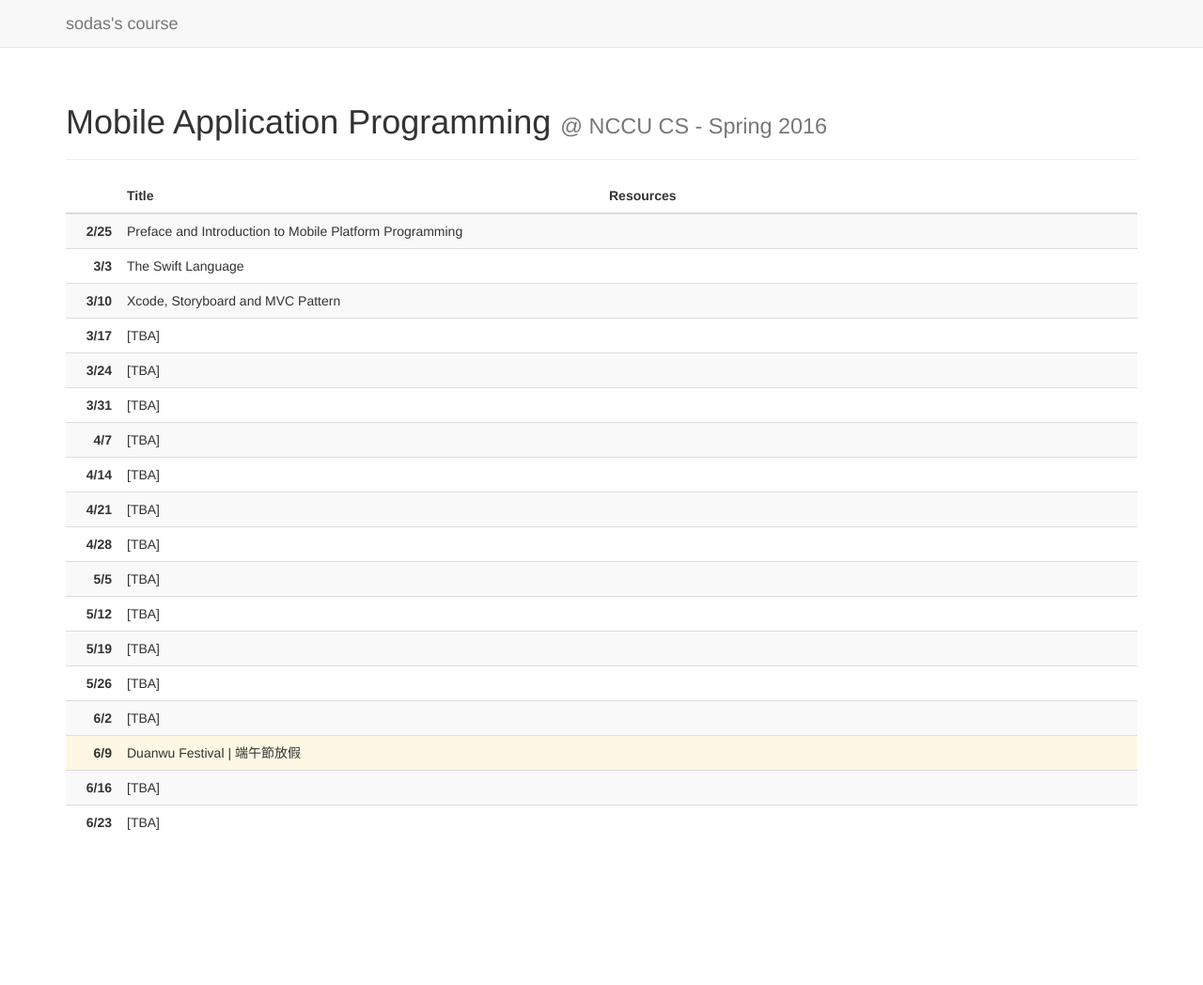
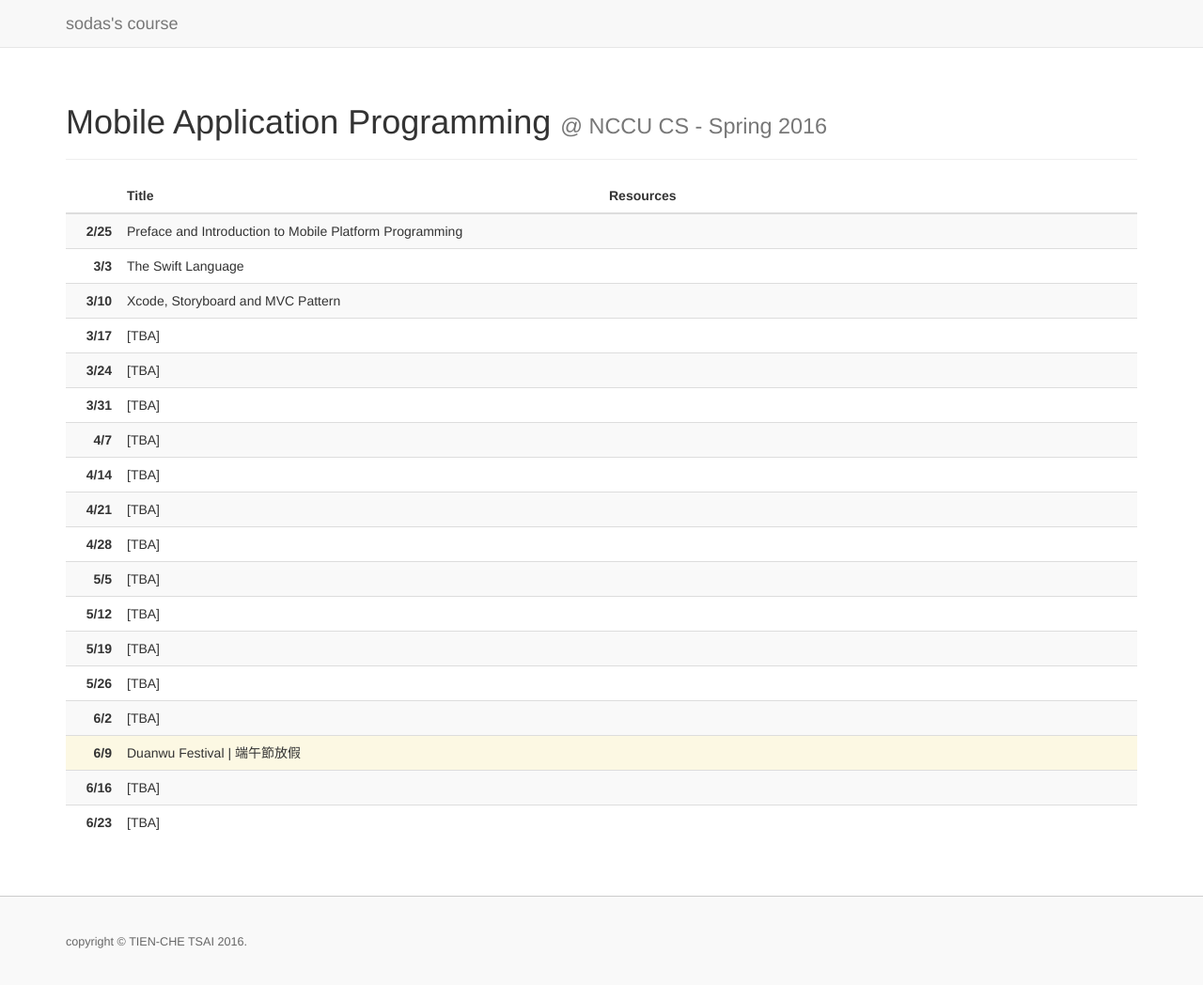
Before and after one commit to sodascourse/sodascourse.github.io, a Jekyll site: the page built from index.html, in a window 1280 px wide and 1052 px high. Shown: the top 1048 px of the window at 94% size. Built offline with Jekyll 4.4.1, drawn with Linux system fonts in a browser that asks for light colours.

Commit message:
Add footer

```diff
--- a/_layouts/base.html
+++ b/_layouts/base.html
@@ -28,6 +28,11 @@
             </div><!-- /.container-fluid -->
         </nav>
         {{ content }}
+        <footer>
+            <div class="container">
+                copyright &copy; TIEN-CHE TSAI 2016.
+            </div>
+        </footer>
         <script src="//cdnjs.cloudflare.com/ajax/libs/jquery/2.2.1/jquery.min.js"></script>
         <script src="//cdnjs.cloudflare.com/ajax/libs/twitter-bootstrap/3.3.6/js/bootstrap.min.js" async></script>
     </body>
--- a/_sass/base.scss
+++ b/_sass/base.scss
@@ -1,5 +1,15 @@
 body {
     padding-top: 70px;
+}
+footer {
+    margin-top: 40px;
+    padding: 40px 0;
+
+    border-top: 1px solid #ccc;
+    background: #f9f9f9;
+
+    font-size: .9em;
+    color: #666;
 }
 
 .class-table {
```
Also changed, not shown: index.html (line endings or trailing spaces).
